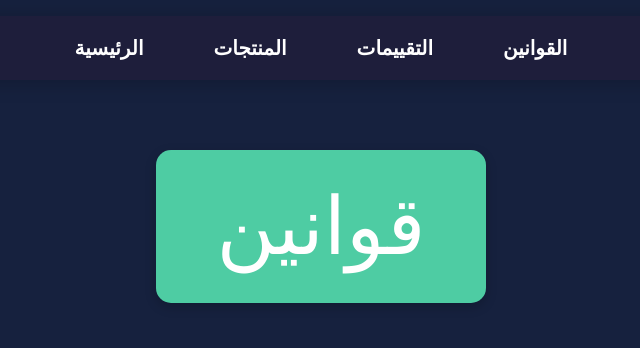
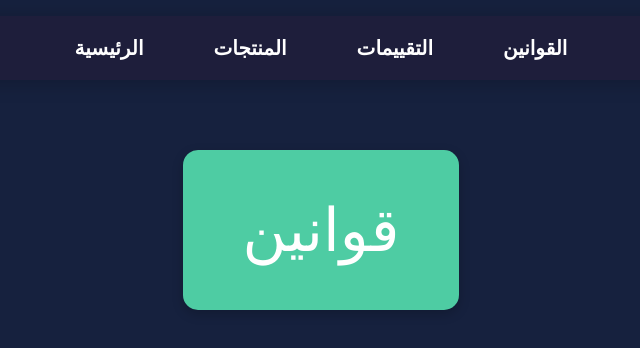
Before and after one commit to fahad1212w/masterbot.github.io, a plain HTML site: page rules.html in a window 1280 px wide. Shown: the whole page, without its empty margins (319-959 px from the left). Drawn offline with Linux system fonts and the light colour scheme.

Commit message:
Update rules.html

```diff
--- a/rules.html
+++ b/rules.html
@@ -52,8 +52,8 @@
     }
 
     .open-rules-btn button {
-      padding: 30px 60px;
-      font-size: 80px;
+      padding: 45px 60px;
+      font-size: 60px;
       background-color: #4ecca3;
       color: white;
       border: none;
@@ -204,7 +204,3 @@
   </script>
 </body>
 </html>
-
-
-
-</html>
```
